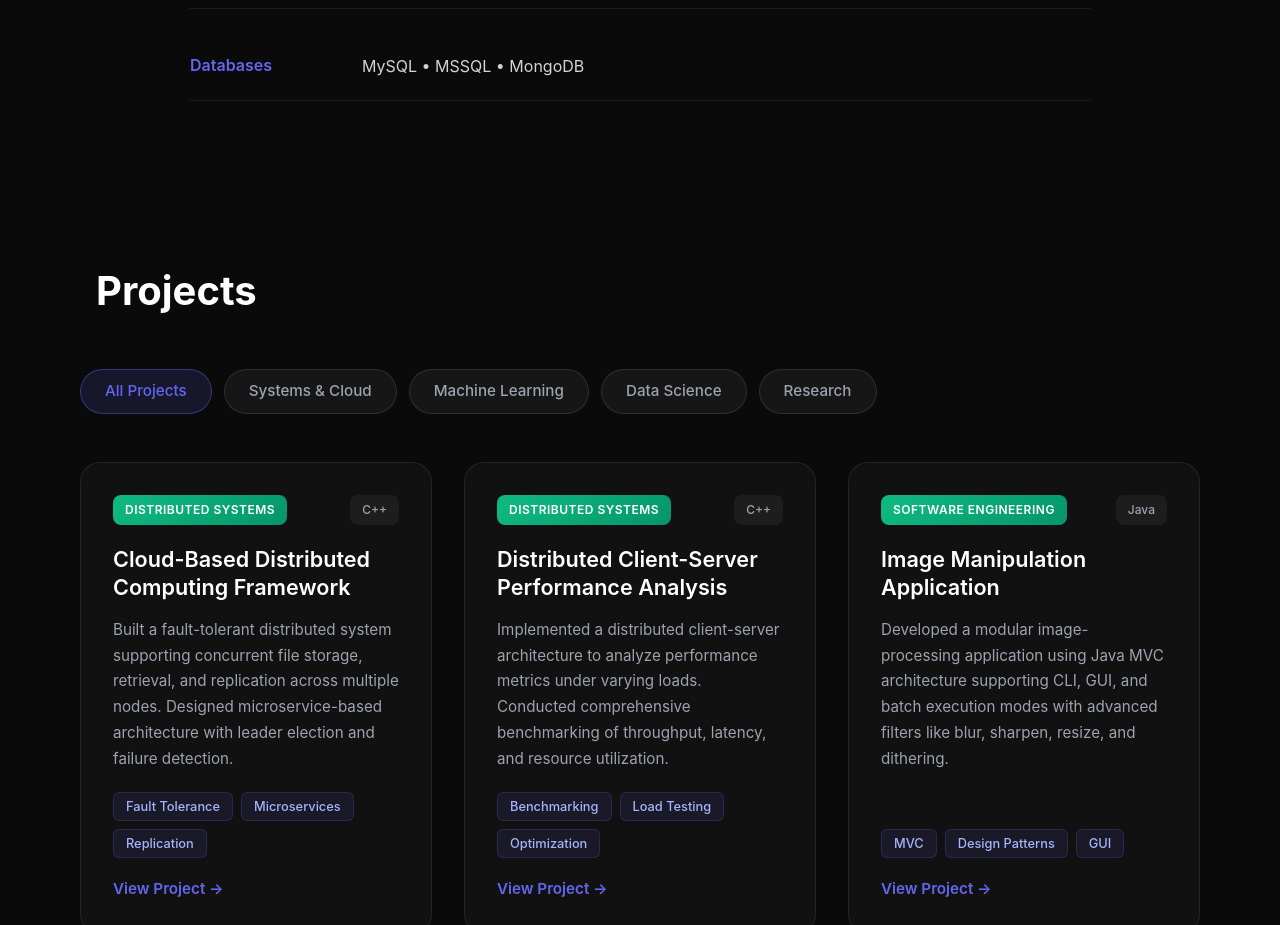
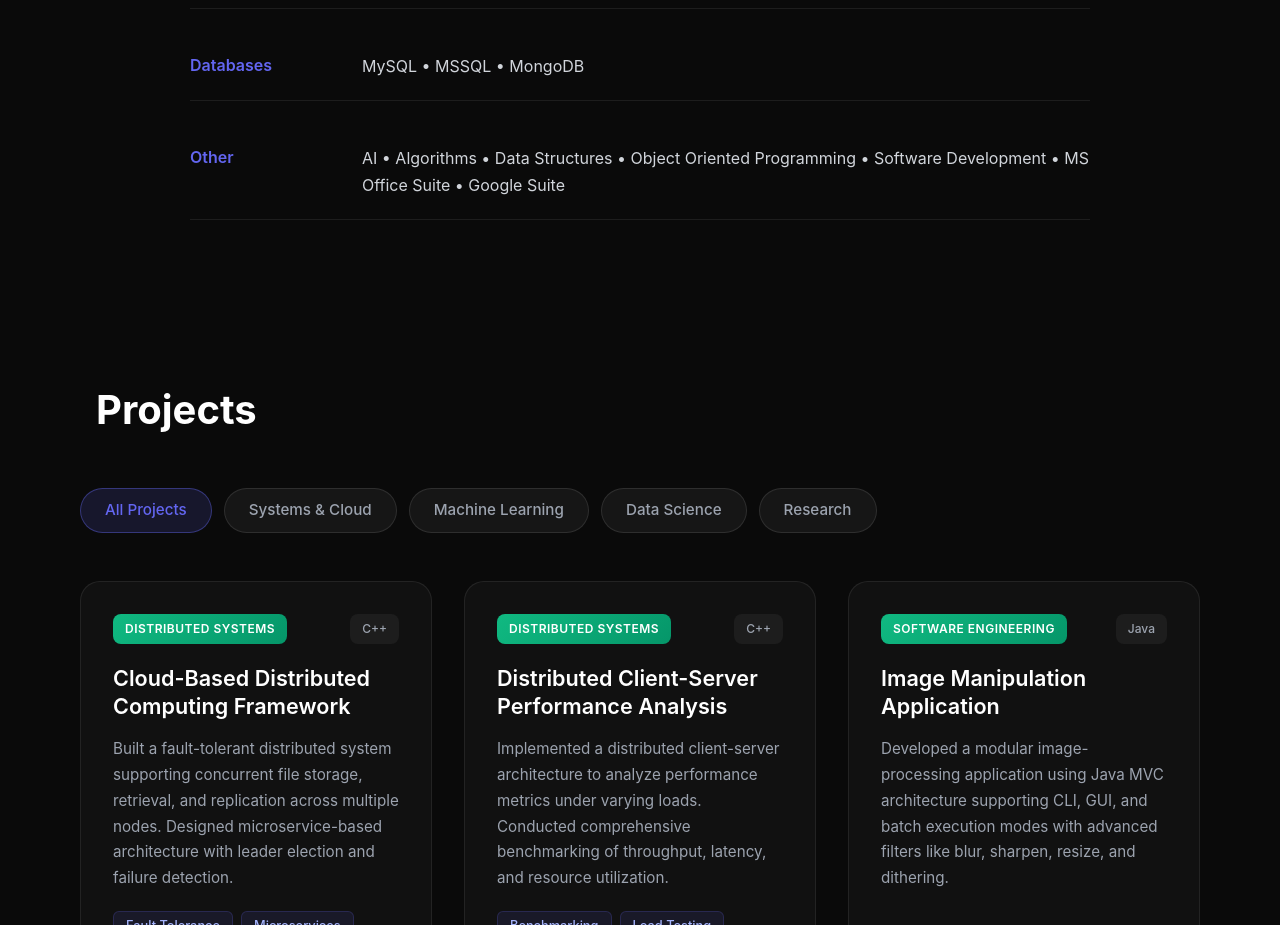
Before and after one commit to SmritiReddyy/smriti-portfolio, a Next.js app: page / in a window 1280 px wide. Shown: the part 1940-2865 px from the top of the page. Built offline with nearby package versions, Linux system fonts and the light colour scheme.

Commit message:
Add 'Other' skills section to page

```diff
--- a/app/page.tsx
+++ b/app/page.tsx
@@ -162,6 +162,10 @@ export default function Home() {
           <div style={styles.skillRow}>
             <span style={styles.skillLabel}>Databases</span>
             <span style={styles.skillValue}>MySQL • MSSQL • MongoDB</span>
+          </div>
+          <div style={styles.skillRow}>
+            <span style={styles.skillLabel}>Other</span>
+            <span style={styles.skillValue}>AI • Algorithms • Data Structures • Object Oriented Programming • Software Development • MS Office Suite • Google Suite</span>
           </div>
         </div>
       </section>
```
